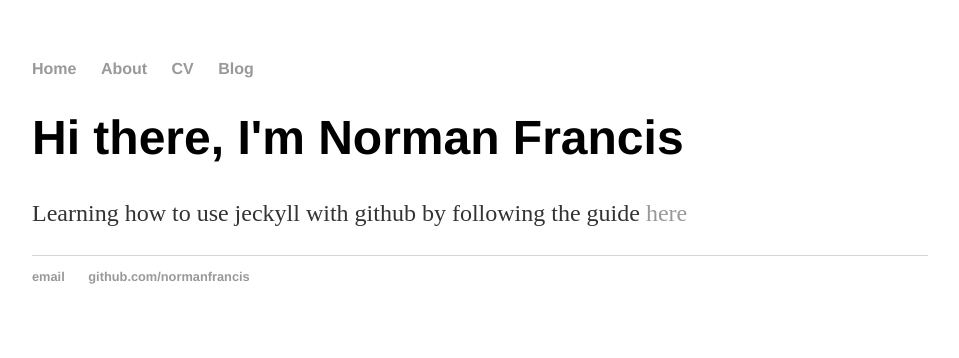
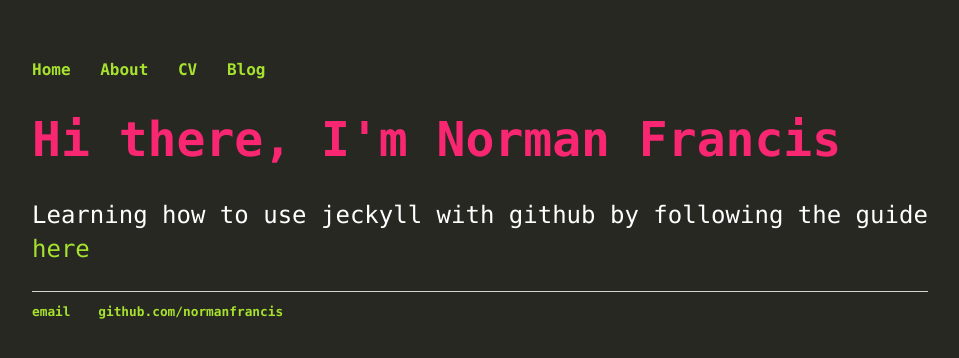
Before and after one commit to normanfrancis/normanfrancis.github.io, a Jekyll site: the page built from index.html, in a window 1280 px wide. Shown: the top 358 px of the page, without its empty margins (160-1119 px from the left). Built offline with Jekyll 4.4.1, drawn with Linux system fonts in a browser that asks for light colours.

Commit message:
Update main.css
Use some colors from the monokai color pallet here http://www.colourlovers.com/palette/1718713/Monokai
Trying consolas font

```diff
--- a/css/main.css
+++ b/css/main.css
@@ -1,9 +1,11 @@
 body {
+    font-family: Consolas,monaco,monospace;
     margin: 60px auto;
     width: 70%;
+    background-color: #272822;
 }
 nav ul, footer ul {
-    font-family:'Helvetica', 'Arial', 'Sans-Serif';
+
     padding: 0px;
     list-style: none;
     font-weight: bold;
@@ -14,19 +16,19 @@ nav ul li, footer ul li {
 }
 a {
     text-decoration: none;
-    color: #999;
+    color: #A6E22E;
 }
 a:hover {
     text-decoration: underline;
 }
 h1 {
     font-size: 3em;
-    font-family:'Helvetica', 'Arial', 'Sans-Serif';
+    color: #F92672;
 }
 p {
     font-size: 1.5em;
     line-height: 1.4em;
-    color: #333;
+    color: #FFF;
 }
 footer {
     border-top: 1px solid #d5d5d5;
```
